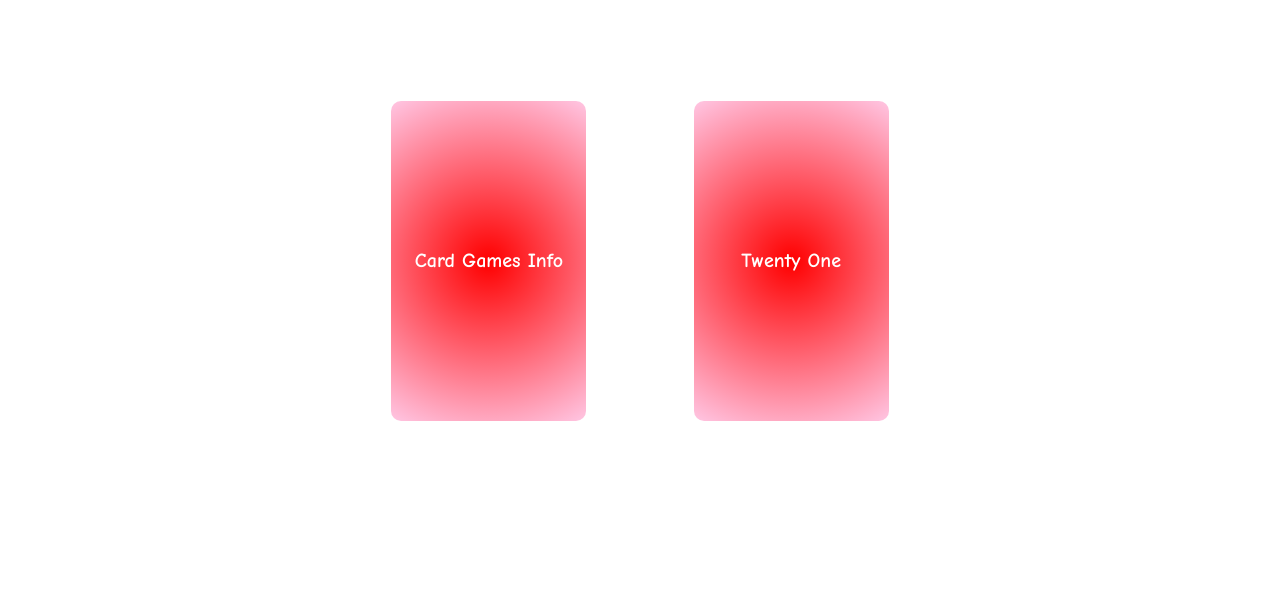
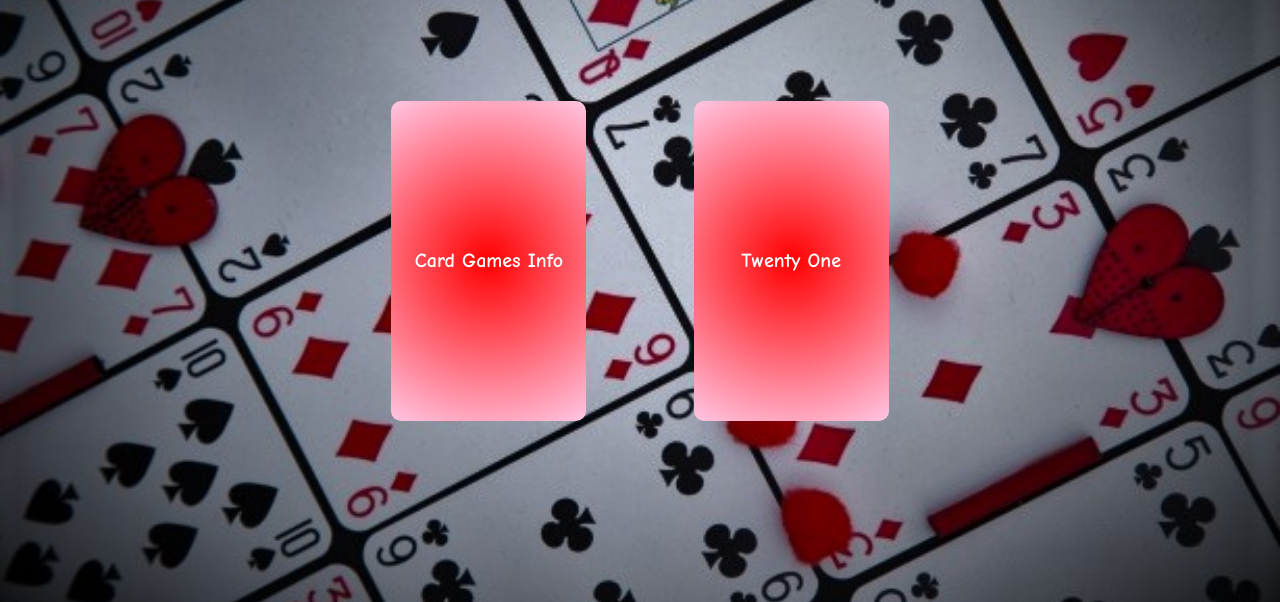
Before and after one commit to sl416/Card-Game-Website, a plain HTML site: page Card Game Website/index.html in a window 1280 px wide. Shown: the part 198-800 px from the top of the page. Drawn offline with Linux system fonts and the light colour scheme.

Commit message:
Update index.html

```diff
--- a/Card Game Website/index.html
+++ b/Card Game Website/index.html
@@ -9,7 +9,7 @@
 		<script></script>
 	</head>
 	<body>
-		<img class = "bgrnd" src = "images/bgnd.jpg"/>
+		<img class = "bgrnd" src = "images/bnd.jpg"/>
 		<h1>Card Games</h1>
 		<div>
 			<a href = "info.html">Card Games Info</a>
```
